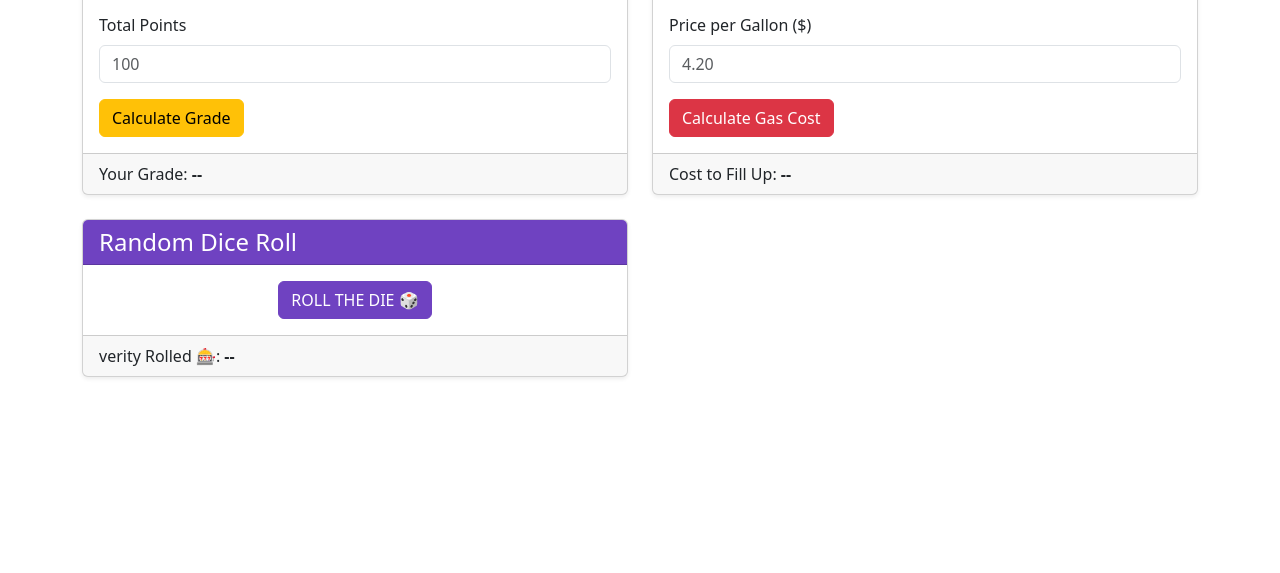
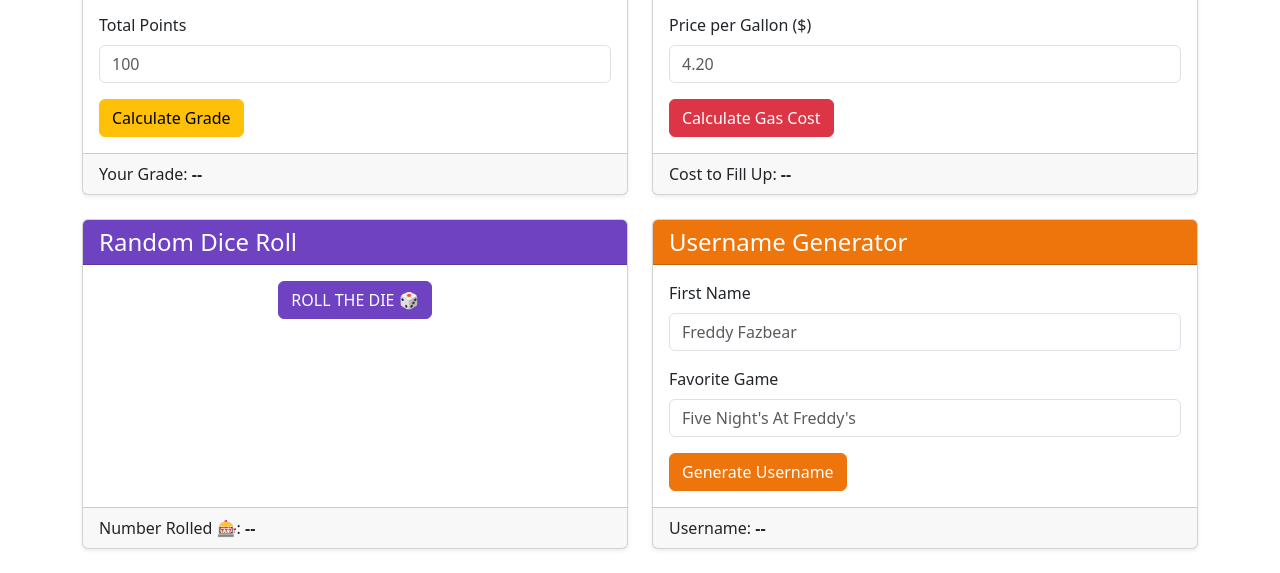
Before and after one commit to JacobBrake1122/miniprojects, a plain HTML site: page index.html in a window 1280 px wide. Shown: the part 615-1188 px from the top of the page. Before the commit the page ends 1016 px from the top, so only its background shows below. Drawn offline with nearby package versions, Linux system fonts and the light colour scheme.

Commit message:
ohmoomoomooIspeakthattooallday

```diff
--- a/css/style.css
+++ b/css/style.css
@@ -19,3 +19,25 @@
     --bs-btn-disabled-bg: #6f42c1;
     --bs-btn-disabled-border-color: #6f42c1;
 }
+
+.bg-orange {
+    --bs-bg-opacity: 1;
+    background-color: #ed750c !important;
+}
+
+.btn-orange {
+    --bs-btn-color: #fff;
+    --bs-btn-bg: #ed750c;
+    --bs-btn-border-color: #ed750c;
+    --bs-btn-hover-color: #fff;
+    --bs-btn-hover-bg: #ed750c;
+    --bs-btn-hover-border-color: #ed750c;
+    --bs-btn-focus-shadow-rgb: 217, 164, 6;
+    --bs-btn-active-color: #fff;
+    --bs-btn-active-bg: #ed750c;
+    --bs-btn-active-border-color: #ed750c;
+    --bs-btn-active-shadow: inset 0 3px 5px rgba(0, 0, 0, 0.125);
+    --bs-btn-disabled-color: #fff;
+    --bs-btn-disabled-bg: #ed750c;
+    --bs-btn-disabled-border-color: #ed750c;
+}
--- a/index.html
+++ b/index.html
@@ -1,5 +1,6 @@
 <!DOCTYPE html>
 <html lang="en">
+
 <head>
     <meta charset="UTF-8">
     <meta name="viewport" content="width=device-width, initial-scale=1.0">
@@ -8,6 +9,7 @@
     <title>Mini Projects - Intro to JS</title>
     <link rel="stylesheet" href="css/style.css">
 </head>
+
 <body>
 
 
@@ -25,11 +27,14 @@
                     <div class="card-body">
                         <div class="mb-3">
                             <label for="subTotalInput" class="form-label">Subtotal ($)</label>
-                            <input type="number" class="form-control" id="subTotalInput" min="0" step="0.01" placeholder="67.72">
+                            <input type="number" class="form-control" id="subTotalInput" min="0" step="0.01"
+                                placeholder="67.72">
                         </div>
                         <div class="mb-3">
-                            <label for="percentageInput" class="form-label">Tip Percentage (as decimal, e.g. 0.2)</label>
-                            <input type="number" class="form-control" id="percentageInput" min="0" step="0.01" placeholder="0.2">
+                            <label for="percentageInput" class="form-label">Tip Percentage (as decimal, e.g.
+                                0.2)</label>
+                            <input type="number" class="form-control" id="percentageInput" min="0" step="0.01"
+                                placeholder="0.2">
                         </div>
                         <button type="button" class="btn btn-primary" id="tipButton">Calculate Tip</button>
                     </div>
@@ -50,11 +55,13 @@
                     <div class="card-body">
                         <div class="mb-3">
                             <label for="hoursWorkedInput" class="form-label">Hours Worked</label>
-                            <input type="number" class="form-control" id="hoursWorkedInput" min="0" step="0.25" placeholder="40">
+                            <input type="number" class="form-control" id="hoursWorkedInput" min="0" step="0.25"
+                                placeholder="40">
                         </div>
                         <div class="mb-3">
                             <label for="hourlyRateInput" class="form-label">Hourly Rate ($)</label>
-                            <input type="number" class="form-control" id="hourlyRateInput" min="0" step="0.01" placeholder="15.92">
+                            <input type="number" class="form-control" id="hourlyRateInput" min="0" step="0.01"
+                                placeholder="15.92">
                         </div>
                         <button type="button" class="btn btn-success" id="paycheckButton">Calculate Paycheck</button>
                     </div>
@@ -74,11 +81,13 @@
                     <div class="card-body">
                         <div class="mb-3">
                             <label for="pointsEarnedInput" class="form-label">Points Earned</label>
-                            <input type="number" class="form-control" id="pointsEarnedInput" min="0" step="any" placeholder="50">
+                            <input type="number" class="form-control" id="pointsEarnedInput" min="0" step="any"
+                                placeholder="50">
                         </div>
                         <div class="mb-3">
                             <label for="totalPointsInput" class="form-label">Total Points</label>
-                            <input type="number" class="form-control" id="totalPointsInput" min="0" step="any" placeholder="100">
+                            <input type="number" class="form-control" id="totalPointsInput" min="0" step="any"
+                                placeholder="100">
                         </div>
                         <button type="button" class="btn btn-warning" id="gradeButton">Calculate Grade</button>
                     </div>
@@ -98,11 +107,13 @@
                     <div class="card-body">
                         <div class="mb-3">
                             <label for="tankGallonsInput" class="form-label">Tank Size (gallons)</label>
-                            <input type="number" class="form-control" id="tankGallonsInput" min="0" step="0.1" placeholder="15.3">
+                            <input type="number" class="form-control" id="tankGallonsInput" min="0" step="0.1"
+                                placeholder="15.3">
                         </div>
                         <div class="mb-3">
                             <label for="perGallonInput" class="form-label">Price per Gallon ($)</label>
-                            <input type="number" class="form-control" id="perGallonInput" min="0" step="0.01" placeholder="4.20">
+                            <input type="number" class="form-control" id="perGallonInput" min="0" step="0.01"
+                                placeholder="4.20">
                         </div>
                         <button type="button" class="btn btn-danger" id="gasButton">Calculate Gas Cost</button>
                     </div>
@@ -113,7 +124,7 @@
             </div>
 
 
-                        <!-- Random Dice Roll -->
+            <!-- Random Dice Roll -->
             <div class="col-12 col-md-6">
                 <div class="card h-100 shadow-sm">
                     <div class="card-header bg-purple text-white">
@@ -123,7 +134,31 @@
                         <button type="button" class="btn btn-purple" id="dieButton">ROLL THE DIE 🎲</button>
                     </div>
                     <div class="card-footer">
-                        <p class="mb-0">verity Rolled 🎰: <strong id="diceOutput">--</strong></p>
+                        <p class="mb-0"> Number Rolled 🎰: <strong id="diceOutput">--</strong></p>
+                    </div>
+                </div>
+            </div>
+
+            <!-- Username Generator -->
+            <div class="col-12 col-md-6">
+                <div class="card h-100 shadow-sm">
+                    <div class="card-header bg-orange text-white">
+                        <h2 class="h4 mb-0">Username Generator</h2>
+                    </div>
+                    <div class="card-body">
+                        <div class="mb-3">
+                            <label for="firstNameInput" class="form-label">First Name</label>
+                            <input type="text" class="form-control" id="firstNameInput" placeholder="Freddy Fazbear">
+                        </div>
+                        <div class="mb-3">
+                            <label for="favoriteGameInput" class="form-label">Favorite Game</label>
+                            <input type="text" class="form-control" id="favoriteGameInput"
+                                placeholder="Five Night's At Freddy's">
+                        </div>
+                        <button type="button" class="btn btn-orange" id="userButton">Generate Username</button>
+                    </div>
+                    <div class="card-footer">
+                        <p class="mb-0">Username: <strong id="userNameOutput">--</strong></p>
                     </div>
                 </div>
             </div>
@@ -133,9 +168,11 @@
 
 
 
+
     <script src="js/verity.js"></script>
     <script src="https://cdn.jsdelivr.net/npm/bootstrap@5.3.8/dist/js/bootstrap.bundle.min.js"
         integrity="sha384-FKyoEForCGlyvwx9Hj09JcYn3nv7wiPVlz7YYwJrWVcXK/BmnVDxM+D2scQbITxI"
         crossorigin="anonymous"></script>
 </body>
+
 </html>
--- a/js/verity.js
+++ b/js/verity.js
@@ -5,6 +5,7 @@ let checkOutput = document.getElementById('paycheckAmountOutput');
 let gradeOutput = document.getElementById('percentGradeOutput');
 let gasOutput = document.getElementById('gasCostOutput');
 let diceOutput = document.getElementById('diceOutput');
+let userNameOutput = document.getElementById('userNameOutput')
 
 
 let tipBtn = document.getElementById("tipButton");
@@ -117,3 +118,25 @@ dieBtn.addEventListener('click', function () {
     // max output
     diceOutput.innerHTML = numberRolled;
 })
+
+let userBtn = document.getElementById("userButton")
+userBtn.addEventListener('click', function () {
+
+
+    // User Name Variables
+    let firstName = document.getElementById('firstNameInput').value;
+    let favoriteGame = document.getElementById('favoriteGameInput').value;
+    let randomNumber;
+    let userName;
+
+    // math 2
+    randomNumber = Math.floor(Math.random() * 999);
+
+    // Do the math
+    userName = firstName + favoriteGame + randomNumber;
+
+    // Show the output
+    userNameOutput.innerHTML = userName;
+
+
+})
```
